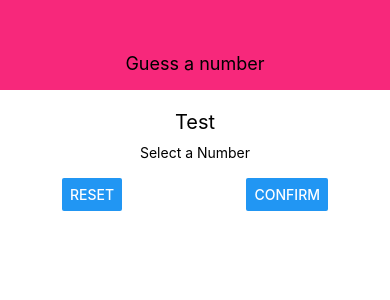
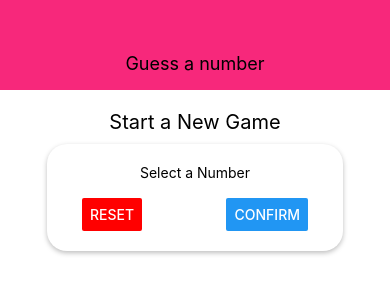
Before and after one commit to floroz/floroz-react-native-guess-a-number, a React Native app: screen / in a window 390 px wide. Shown: the top 300 px of the page. Built offline with nearby package versions, Linux system fonts and the light colour scheme.

Commit message:
styling overlay

```diff
--- a/screens/StartGameScreen.js
+++ b/screens/StartGameScreen.js
@@ -4,12 +4,12 @@ import { View, StyleSheet, Text, TextInput, Button } from "react-native";
 const StartGameScreen = () => {
   return (
     <View style={styles.screen}>
-      <Text style={styles.title}>Test</Text>
+      <Text style={styles.title}>Start a New Game</Text>
       <View style={styles.inputContainer}>
         <Text>Select a Number</Text>
         <TextInput />
         <View style={styles.buttonContainer}>
-          <Button title="Reset" onPress={() => {}} />
+          <Button title="Reset" onPress={() => {}} color="red" />
           <Button title="Confirm" onPress={() => {}} />
         </View>
       </View>
@@ -30,7 +30,18 @@ const styles = StyleSheet.create({
   inputContainer: {
     width: 300,
     maxWidth: "80%",
+    padding: 20,
     alignItems: "center",
+    shadowColor: "black",
+    shadowOffset: {
+      height: 2,
+      width: 0,
+    },
+    shadowRadius: 5,
+    shadowOpacity: 0.26,
+    elevation: 8,
+    backgroundColor: "white",
+    borderRadius: 20,
   },
   buttonContainer: {
     flexDirection: "row",
```
